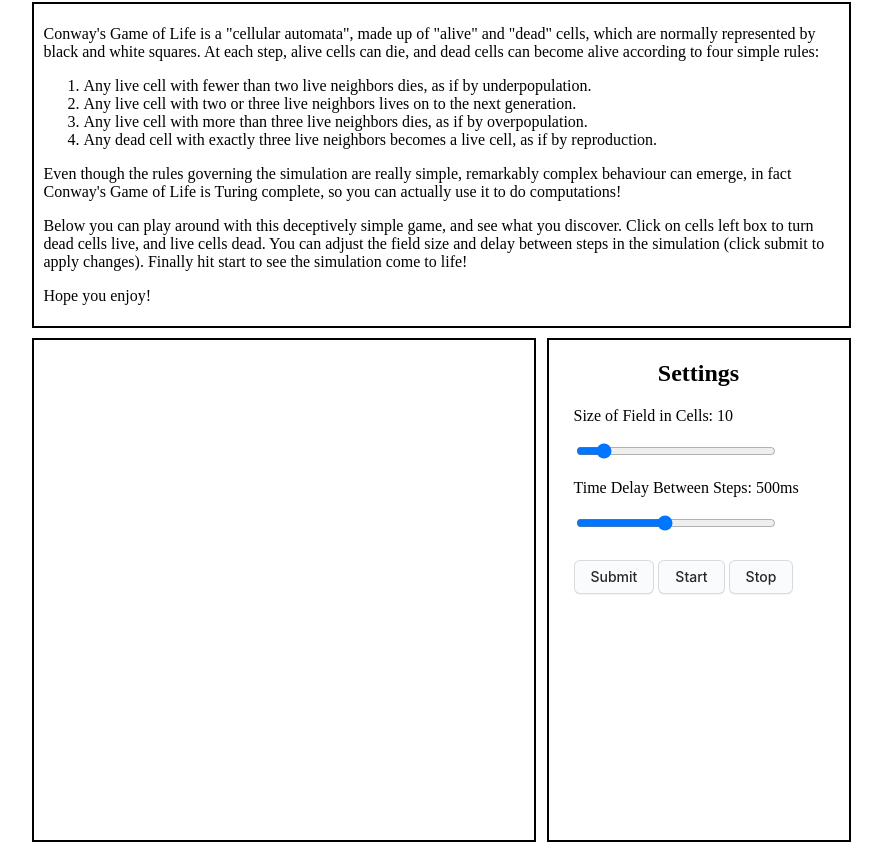
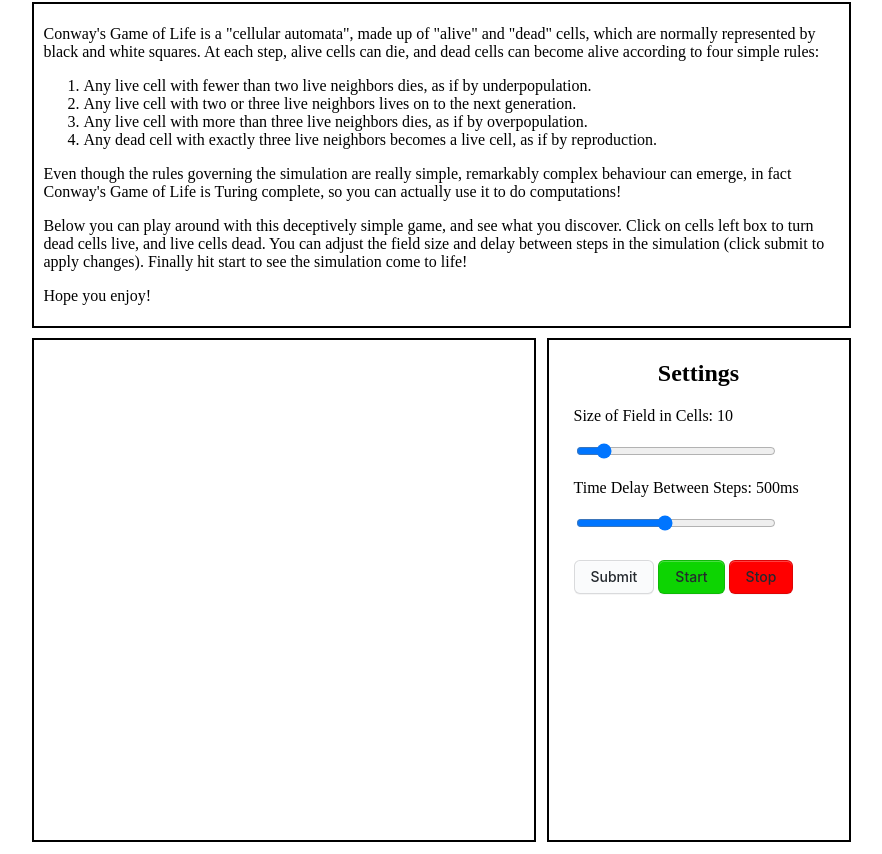
Before and after one commit to Braden-Griebel/Conways-Game-of-Life, a plain HTML site: page index.html in a window 1280 px wide. Shown: the part 78-932 px from the top of the page, without its empty margins (199-1081 px from the left). Drawn offline with Linux system fonts and the light colour scheme.

Commit message:
Changed color of buttons

```diff
--- a/styles.css
+++ b/styles.css
@@ -41,6 +41,14 @@
     border: 0px 0px 0px 0px;
     padding: 0px 0px 0px 0px;
 
+}
+
+#start-button{
+  background-color: #0dd402;
+}
+
+#stop-button{
+  background-color:red;
 }
 
 .inslider {
```
